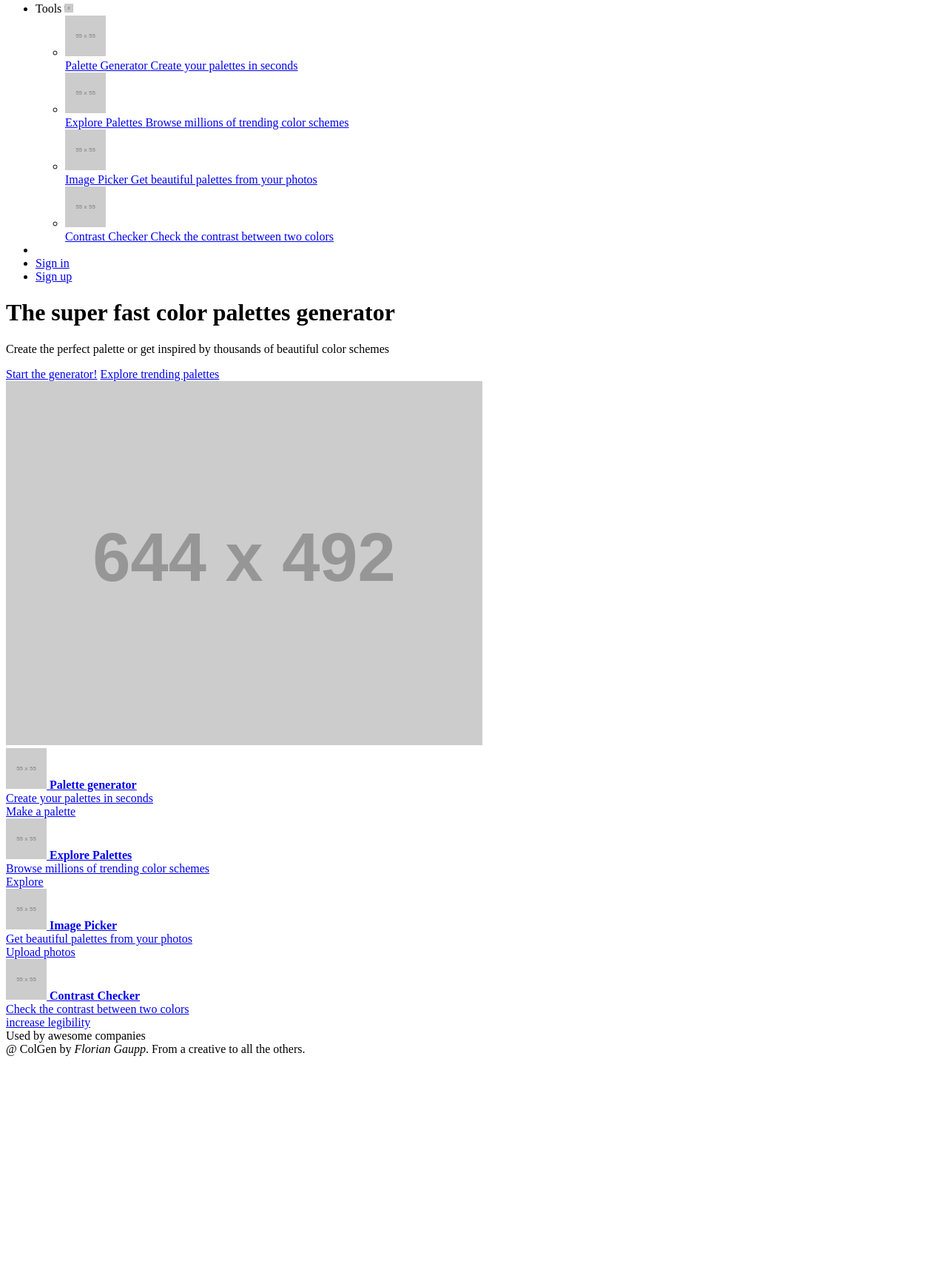
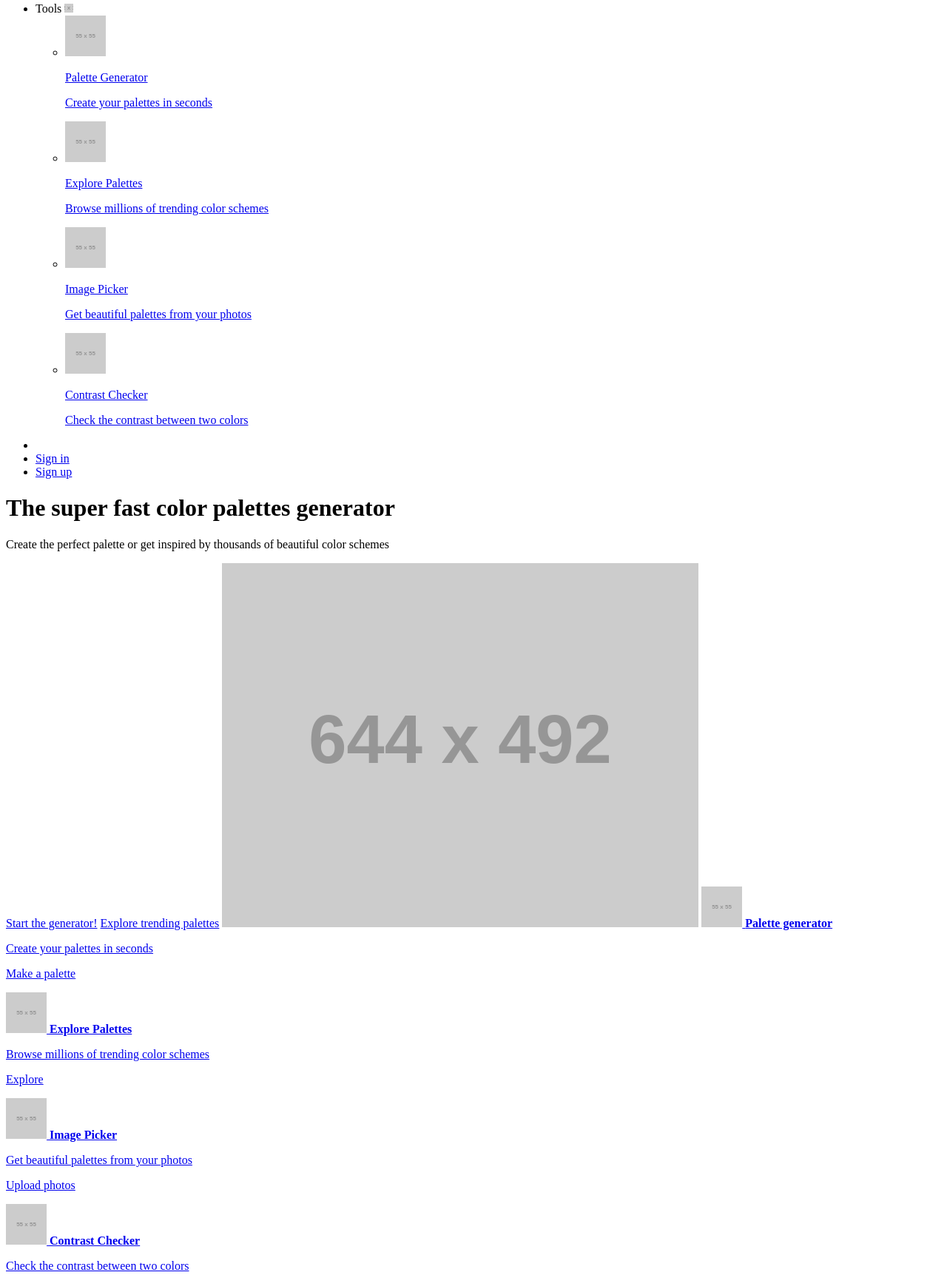
Before and after one commit to Flo-Gaupp/GIS_color_palettes_generator, a plain HTML site: page index.html in a window 1280 px wide. Shown: the part 43-1766 px from the top of the page at 74% size. Before the commit the page ends 1478 px from the top, so only its background shows below. Drawn offline with Linux system fonts and the light colour scheme; placeholder pictures from the web are drawn by us.

Commit message:
Korrektur der Divs und bereinigung
Fehleinschätzung wie man am besten startet

```diff
--- a/index.html
+++ b/index.html
@@ -26,8 +26,8 @@
                                 <a href="palette_generator.html">
                                     <img class="icon" src="https://via.placeholder.com/55x55.png" alt="icon_Palette_Generator">
                                     <div>
-                                        <span>Palette Generator</span>
-                                        <span>Create your palettes in seconds</span>
+                                        <p>Palette Generator</p>
+                                        <p>Create your palettes in seconds</p>
                                     </div>
                                 </a>
                             </li>
@@ -35,8 +35,8 @@
                                 <a href="explore_palettes.html">
                                     <img class="icon" src="https://via.placeholder.com/55x55.png" alt="icon_Explore Palettes">
                                     <div>
-                                        <span>Explore Palettes</span>
-                                        <span>Browse millions of trending color schemes</span>
+                                        <p>Explore Palettes</p>
+                                        <p>Browse millions of trending color schemes</p>
                                     </div>
                                 </a>
                             </li>
@@ -44,8 +44,8 @@
                                 <a href="Image  Picker">
                                     <img class="icon" src="https://via.placeholder.com/55x55.png" alt="icon_Image_Picker">
                                     <div>
-                                        <span>Image Picker</span>
-                                        <span>Get beautiful palettes from your photos</span>
+                                        <p>Image Picker</p>
+                                        <p>Get beautiful palettes from your photos</p>
                                     </div>
                                 </a>
                             </li>
@@ -53,8 +53,8 @@
                                 <a href="Contrast Checker">
                                     <img class="icon" src="https://via.placeholder.com/55x55.png" alt="icon_Contrast_Checker">
                                     <div>
-                                        <span>Contrast Checker</span>
-                                        <span>Check the contrast between two colors</span>
+                                        <p>Contrast Checker</p>
+                                        <p>Check the contrast between two colors</p>
                                     </div>
                                 </a>
                             </li>
@@ -72,71 +72,63 @@
                 </li>
             </ul>
         </nav>
+
     </header>
     <main>
-               <div id="homepage_hero">
-                   <div id="homepage_hero_text">
+
                        <h1>The super fast color palettes generator</h1>
                        <p>Create the perfect palette or get inspired by thousands of beautiful color schemes</p>
-                       <div id="homepage_hero_text_buttons">
-                           <a href="Palette Generator">Start the generator!</a>
-                           <a href="Explore Palettes">Explore trending palettes</a>
-                       </div>
-                   </div>
-                   <div id="homepage_hero_image">
+
+                           <a href="Palette Generator">Start the generator!</a>    <!--Button-->
+                           <a href="Explore Palettes">Explore trending palettes</a> <!--Button-->
+
                        <img id="homepage_hero_color_palettes" src="https://via.placeholder.com/644x492.png" alt="Farbpaletten">
-                   </div>
-               </div>
-               <div id="homepage_big_navigation">
-                   <div class="row">
-                       <div class="col">
+
+
                            <a href="palette_generator.html">
-                               <div>
+
                                    <img class="icon" src="https://via.placeholder.com/55x55.png" alt="icon_Palette_Generator">
                                    <strong>Palette generator</strong>
-                                   <div>Create your palettes in seconds</div>
-                               </div>
-                               <span>Make a palette</span>
+                                   <p>Create your palettes in seconds</p>
+
+                               <p>Make a palette</p>
                            </a>
-                       </div>
-                       <div class="col">
+
+
                         <a href="explore_palettes.html">
-                            <div>
+
                                 <img class="icon" src="https://via.placeholder.com/55x55.png" alt="icon_Explore_Palettes">
                                 <strong>Explore Palettes</strong>
-                                <div>Browse millions of trending color schemes</div>
-                            </div>
-                            <span>Explore</span>
+                                <p>Browse millions of trending color schemes</p>
+
+                            <p>Explore</p>
                         </a>
-                    </div>
-                    <div class="col">
+
+
                         <a href="Image  Picker">
-                            <div>
+
                                 <img class="icon" src="https://via.placeholder.com/55x55.png" alt="icon_Image_Picker">
                                 <strong>Image  Picker</strong>
-                                <div>Get beautiful palettes from your photos</div>
-                            </div>
-                            <span>Upload photos</span>
+                                <p>Get beautiful palettes from your photos</p>
+
+                            <p>Upload photos</p>
                         </a>
-                    </div>
-                    <div class="col">
+
+
                         <a href="Contrast Checker">
-                            <div>
+
                                 <img class="icon" src="https://via.placeholder.com/55x55.png" alt="icon_Contrast_Checker">
                                 <strong>Contrast Checker</strong>
-                                <div>Check the contrast between two colors</div>
-                            </div>
-                            <span>increase legibility</span>
+                                <p>Check the contrast between two colors</p>
+
+                            <p>increase legibility</p>
                         </a>
-                    </div>
-                   </div>
-               </div>
-               <div id="homepage_testimonial">Used by awesome companies</div>
+
+
+               <p>Used by awesome companies</p>
     </main>
     <footer>
-        <div id="footer_credits">
-            @ ColGen by <em>Florian Gaupp</em>. From a creative to all the others.
-        </div>
+        <p>@ ColGen by <em>Florian Gaupp</em>. From a creative to all the others.</p>
     </footer>
 </body>
 </html>
```
Also changed, not shown: explore_palettes.html (+10 -11 lines), palette_generator.html (+20 -14 lines).
